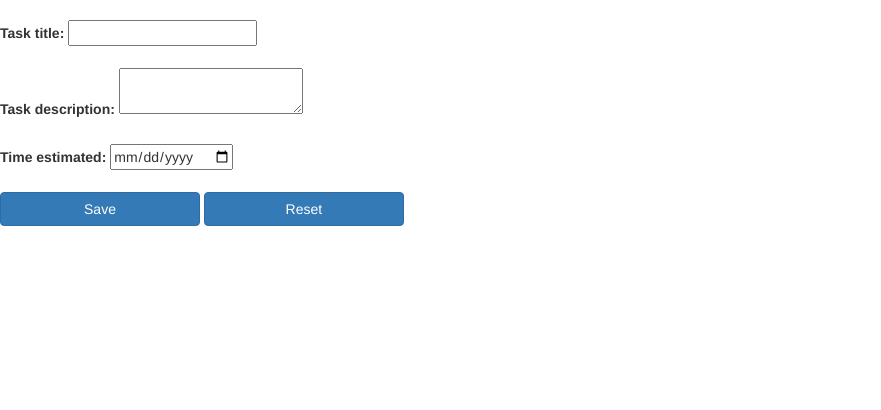
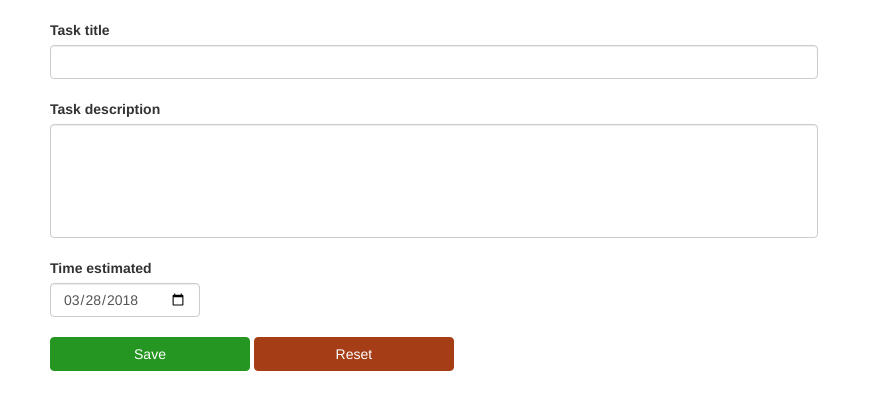
Before and after one commit to adrianashymoniak/TaskBoard, a Django app: a page that uses tasks/templates/tasks/create_task.html in a window 1280 px wide. Shown: the part 52-462 px from the top of the page, without its empty margins (0-881 px from the left). Run offline with Django 3.2, Linux system fonts and the light colour scheme; the visitor is signed in with stand-in values (Sample User, id 1); some libraries are stand-ins or nearby versions.

Commit message:
modified 'create task' and 'edit task' pages, added error messages to signup page

```diff
--- a/tasks/static/css/tasks.css
+++ b/tasks/static/css/tasks.css
@@ -1,5 +1,8 @@
 .alignment {
-    margin: auto;
+    margin-top: auto;
+    margin-left: auto;
+    margin-right: auto;
+    margin-bottom: 20px;
     padding: 10px;
     text-align: center;
 }
@@ -10,7 +13,7 @@
     margin-right: auto;
 }
 
-.username, .password {
+.username, .password, .sign_up_fields, .btn.btn-primary {
     margin-top: auto;
     margin-left: auto;
     margin-right: auto;
@@ -18,8 +21,12 @@
     width: 200px;
 }
 
-.btn.btn-primary {
-    width: 200px;
+.error_message, error_message2 {
+    margin-top: 20px;
+    margin-left: auto;
+    margin-right: auto;
+    margin-bottom: 20px;
+    width: 95%;
 }
 
 .form-control {
@@ -27,5 +34,33 @@
     margin-left: auto;
     margin-right: auto;
     margin-bottom: 20px;
-    width: 200px;
 }
+
+.form-group-title, .form-group-description, .form-group-buttons {
+    margin-top: auto;
+    margin-left: 50px;
+    margin-right: 50px;
+    margin-bottom: 20px;
+    width: 60%;
+}
+
+.form-group-time-estimation {
+    margin-top: auto;
+    margin-left: 50px;
+    margin-right: 50px;
+    margin-bottom: 20px;
+    width: 150px;
+}
+#save_task, #edit_task {
+    background-color: #269622;
+    border-color: #269622;
+}
+
+#reset_fields {
+    background-color: #a53d17;
+    border-color: #a53d17;
+}
+
+textarea {
+   resize: none;
+}
--- a/tasks/templates/tasks/create_task.html
+++ b/tasks/templates/tasks/create_task.html
@@ -2,16 +2,36 @@
 {% block body %}
 <form method="post">
     {% csrf_token %}
-    <label for="task_title">Task title: </label>
-    <input id="task_title" type="text" name="task_title" maxlength="150" required/>
-    <br><br>
-    <label for="task_description">Task description:</label>
-    <textarea id="task_description" name="task_description" required></textarea>
-    <br><br>
-    <label for="time_estimated">Time estimated:</label>
-    <input id="time_estimated" type="date" name="time_estimated">
-    <br><br>
-    <button id="save_task" type="submit" class="btn btn-primary">Save</button>
-    <button id="reset_fields" type="reset" class="btn btn-primary">Reset</button>
+    <div class="form-group-title">
+        <label for="task_title">Task title</label>
+        <input class="form-control" id="task_title" type="text" name="task_title" maxlength="150" required/>
+    </div>
+    <div class="form-group-description">
+        <label for="task_description">Task description</label>
+        <textarea class="form-control" rows="5" cols="50" id="task_description" name="task_description" required></textarea>
+    </div>
+    <div class="form-group-time-estimation">
+        <label for="time_estimated">Time estimated</label>
+        <input class="form-control" id="time_estimated" type="date" name="time_estimated">
+    </div>
+    <script>
+        $(document).ready(function() {
+        var date = new Date();
+
+        var day = date.getDate();
+        var month = date.getMonth() + 1;
+        var year = date.getFullYear();
+
+        if (month < 10) month = "0" + month;
+        if (day < 10) day = "0" + day;
+
+        var today = year + "-" + month + "-" + day;
+        $("#time_estimated").attr("value", today);
+    });
+    </script>
+    <div class="form-group-buttons">
+        <button id="save_task" type="submit" class="btn btn-primary">Save</button>
+        <button id="reset_fields" type="reset" class="btn btn-primary">Reset</button>
+    </div>
 </form>
 {% endblock %}
```
Also changed, not shown: tasks/templates/tasks/edit_task.html (+15 -10 lines), tasks/templates/tasks/login.html (+10 -0 lines), tasks/templates/tasks/signup.html (+12 -0 lines).
